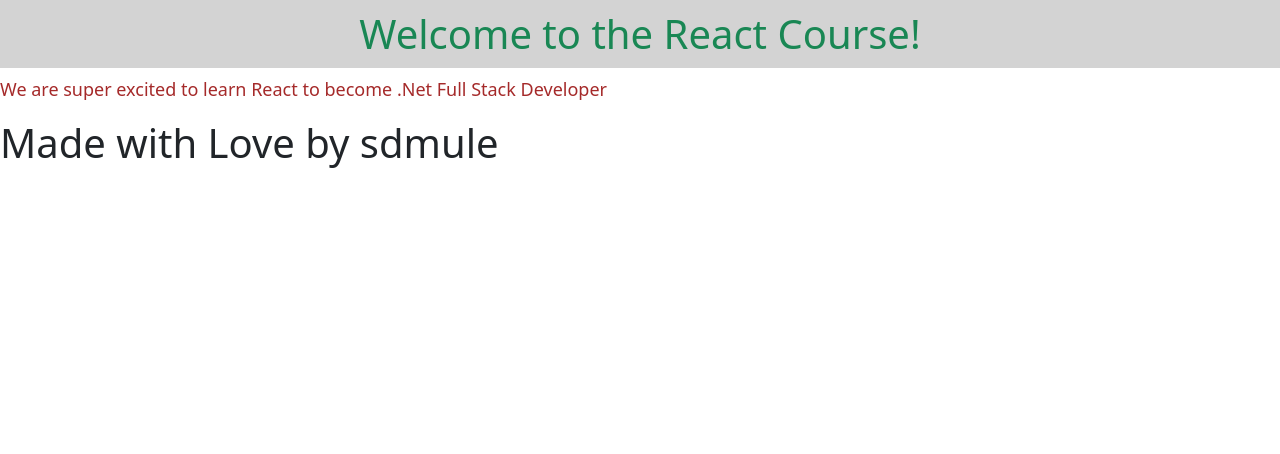
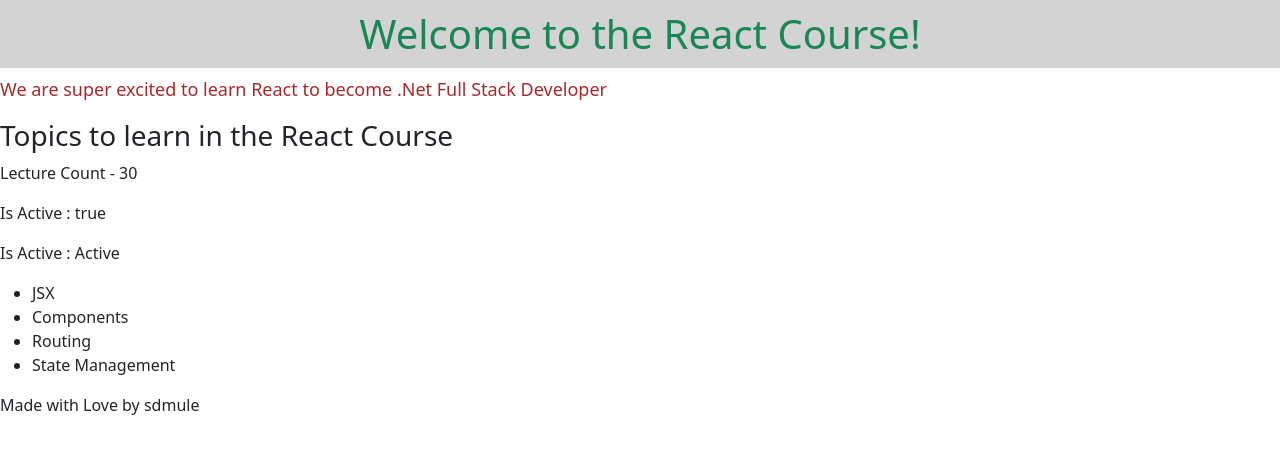
Before and after one commit to sdmule/taskopedia, a React (Vite) app: page / in a window 1280 px wide. Shown: the top 454 px of the page. Built offline with nearby package versions, Linux system fonts and the light colour scheme.

Commit message:
Variables in JSX

```diff
--- a/src/main.jsx
+++ b/src/main.jsx
@@ -2,6 +2,9 @@
 import "./style.css";
 
 const root = createRoot(document.getElementById("root"));
+const courseName = "React";
+const lectureCount = 30;
+const isActive = true;
 const pageStyle = {
   textAlign: "center",
   backgroundColor: "lightgray",
@@ -15,6 +18,16 @@
       <p className="customHeading">
         We are super excited to learn React to become .Net Full Stack Developer
       </p>
+      <h3>Topics to learn in the {courseName} Course</h3>
+      <p>Lecture Count - {lectureCount}</p>
+      <p>Is Active : {isActive.toString()}</p>
+      <p>Is Active : {isActive ? "Active" : "Inactive"}</p>
+      <ul>
+        <li>JSX</li>
+        <li>Components</li>
+        <li>Routing</li>
+        <li>State Management</li>
+      </ul>
       <Footer />
     </div>
   );
@@ -33,7 +46,7 @@
 function Footer() {
   return (
     <div>
-      <h1>Made with Love by sdmule</h1>
+      <p>Made with Love by sdmule</p>
     </div>
   );
 }
```
